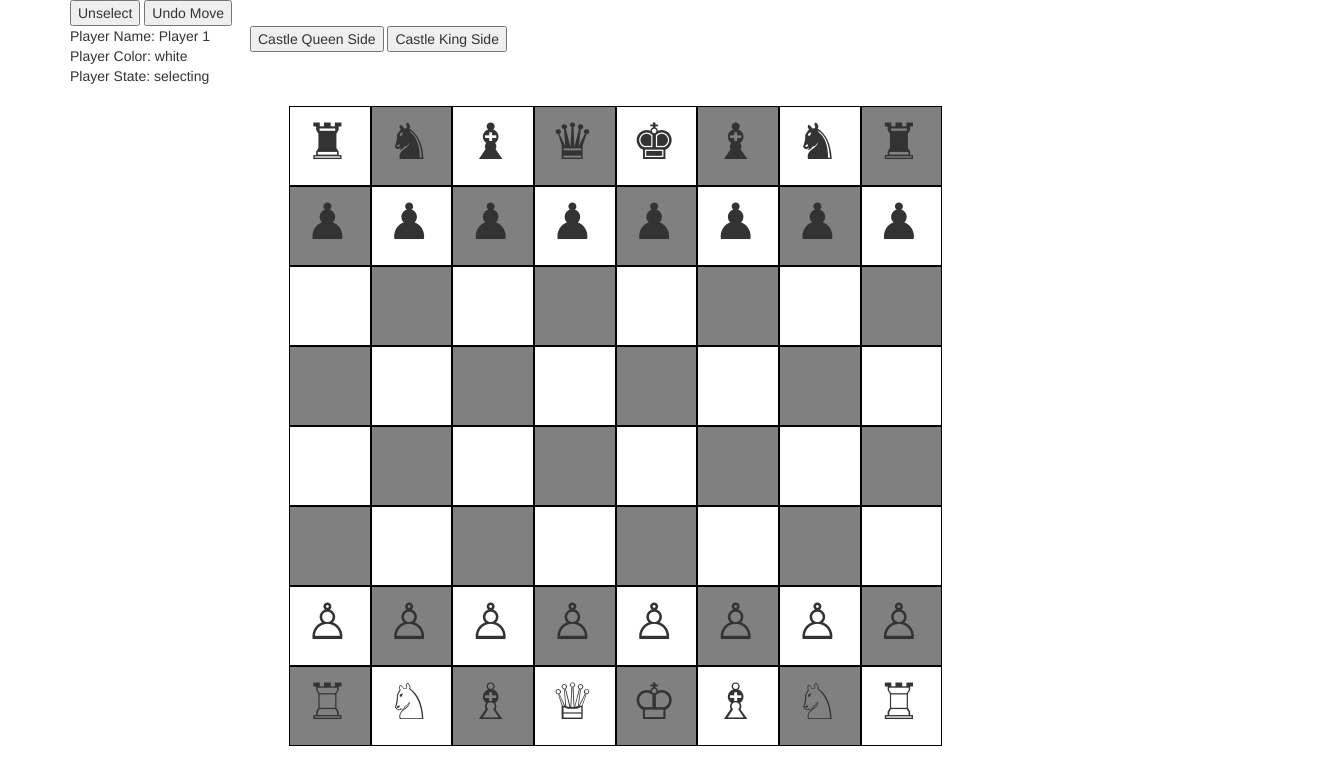
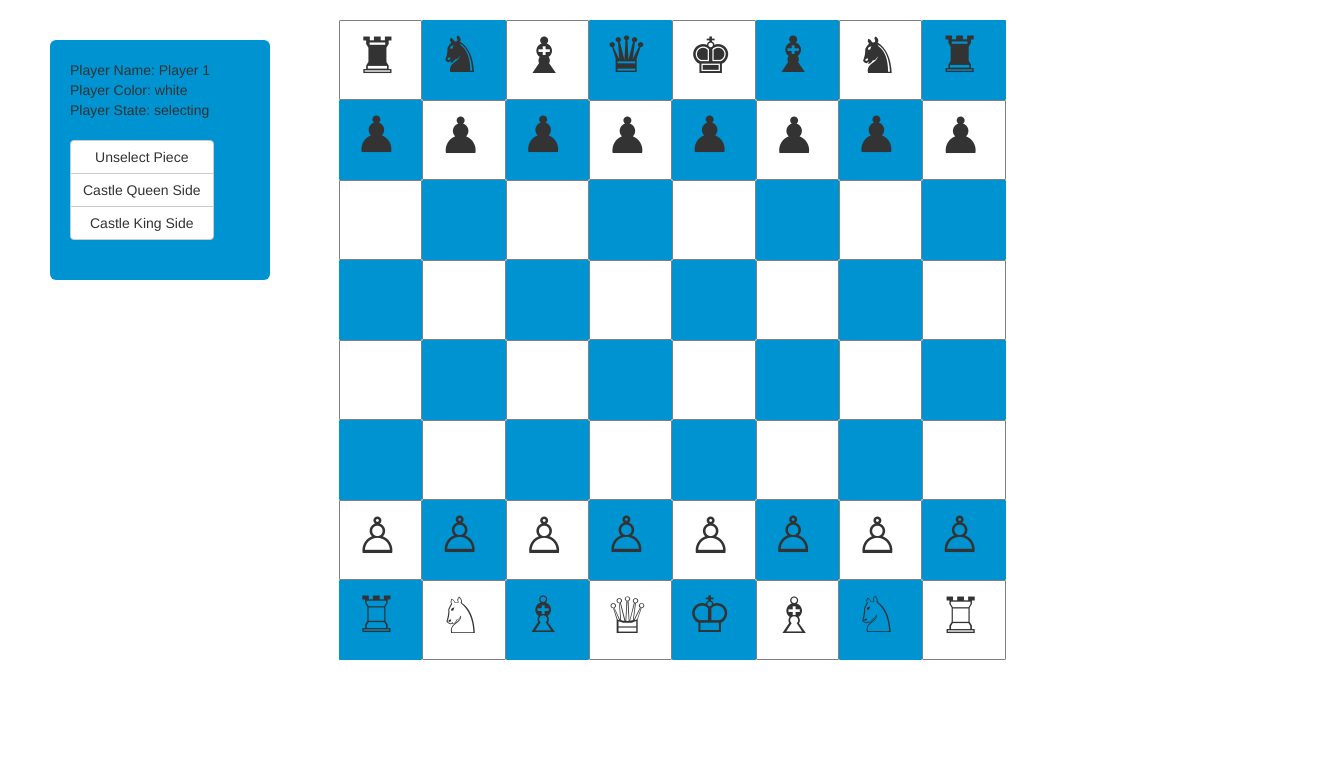
Before and after one commit to zfwhite/disco-chess, a website: page index.html in a window 1280 px wide. Shown: the whole page, 1339 px wide, since content can reach past the window. Drawn offline with nearby package versions, Linux system fonts and the light colour scheme.

Commit message:
Improved styling and added sidebar. #10

```diff
--- a/default.css
+++ b/default.css
@@ -1,27 +1,97 @@
 #board-placement {
-  height: 980px;
-  width: 980px;
+  height: 1000px;
+  width: 1000px;
   margin-top: 20px;
   margin-right: 20%;
   margin-left: 20%;
 }
+button {
+  margin-top: 20px;
+}
+.panel {
+  width: 50%;
+  margin: 0 auto;
+}
 .col-xs-1 {
   min-height: 80px;
   width: : 80px;
-  border: 1px solid black;
 }
 .light {
   font-size: 50px;
+  border: thin solid grey;
+  border-radius: 1px;
 }
 .dark {
-  background-color: grey;
+  background-color: #0093D1;
   font-size: 50px;
+  border-radius: 1px;
+}
+/*.light.path {
+  border: 2px solid blue;
+  border-bottom: none;
+  border-top: none;
+}*/
+.path {
+  border: 2px solid red !important;
+}
+.path + .path {
+  border-left: none;
+}
+.path - .path {
+  border-right: none;
+}
+#wrapper {
+  padding-left: 100px;
+  transition: all 0.4s ease 0s;
 }
 
-.path {
-  border: 3px solid red;
+#sidebar-wrapper {
+  padding: 20px;
+  margin-top: 40px;
+  margin-left: -200px;
+  left: 250px;
+  width: 220px;
+  background: #0093D1;
+  position: fixed;
+  height: 30%;
+  overflow-y: auto;
+  z-index: 1000;
+  border-radius: 6px;
+  transition: all 0.4s ease 0s;
 }
 
-/*#space {
-  margin-left: 360px
+#page-content-wrapper {
+  width: 100%;
+}
+
+.sidebar-nav {
+  position: absolute;
+  top: 0;
+  width: 250px;
+  list-style: none;
+  margin: 0;
+  padding: 0;
+}
+
+/*@media (max-width:767px) {
+
+    #wrapper {
+      padding-left: 0;
+    }
+
+    #sidebar-wrapper {
+      left: 0;
+    }
+
+    #wrapper.active {
+      position: relative;
+      left: 250px;
+    }
+
+    #wrapper.active #sidebar-wrapper {
+      left: 250px;
+      width: 250px;
+      transition: all 0.4s ease 0s;
+    }
+
 }*/
--- a/default.js
+++ b/default.js
@@ -98,8 +98,6 @@ var Board = function() {
         });
       }
     }
-  }
-  this.move = function() {
   }
 }
 var Square = function(row, column, color) {
--- a/index.html
+++ b/index.html
@@ -17,20 +17,54 @@
     -->
   </head>
   <body>
-    <div class="container">
-      <button type="button" data-unselect='unselect'>Unselect</button>
-      <button type="button" undo-move='undo'>Undo Move</button>
+    <div id="wrapper">
+    <div id="sidebar-wrapper">
+        <!-- <div class="panel panel-primary well"> -->
+          <!-- <div class="panel-heading clearfix"> -->
+            <div id="information">
+
+            </div>
+            <div class="btn-group-vertical">
+              <button type="button" class="btn btn-default" data-unselect='unselect'>Unselect Piece</button>
+              <button type="button" class="btn btn-default" queen-castle='unselect'>Castle Queen Side</button>
+              <button type="button" class="btn btn-default" id="space" king-castle='undo'>Castle King Side</button>
+            </div>
+          <!-- </div> -->
+        <!-- </div> -->
+    </div>
+    <div id="page-content-wrapper">
+        <div class="page-content">
+            <div class="container">
+                <div class="row">
+                  <div id="board-placement"class="col-xs-12">
+
+                  </div>
+                </div>
+            </div>
+        </div>
+    </div>
+</div>
+    <!-- <div class="container">
       <div class="row">
-        <div id="information" class="col-xs-2">
+        <div id="outer-board" class="col-xs-12">
+          <div class="panel panel-primary well">
+            <div class="panel-heading clearfix">
+              <div id="information" class="panel-body">
 
-        </div>
-        <button type="button" queen-castle='unselect'>Castle Queen Side</button>
-        <button type="button" id="space" king-castle='undo'>Castle King Side</button>
-        <div id="board-placement" class="col-xs-8">
+              </div>
+              <button type="button" class="btn btn-default" data-unselect='unselect'>Unselect Piece</button>
+              <button type="button" class="btn btn-default" queen-castle='unselect'>Castle Queen Side</button>
+              <button type="button" class="btn btn-default" id="space" king-castle='undo'>Castle King Side</button>
+            </div>
+            <div class="col-xs-2">
+            </div>
+          </div>
+          <div id="board-placement"class="col-xs-12">
 
+          </div>
         </div>
       </div>
-    </div>
+    </div> -->
     <!-- jQuery (necessary for Bootstrap's JavaScript plugins)-->
     <script src="https://ajax.googleapis.com/ajax/libs/jquery/1.11.3/jquery.min.js"></script>
     <!-- Include all compiled plugins (below), or include individual files as needed-->
```
